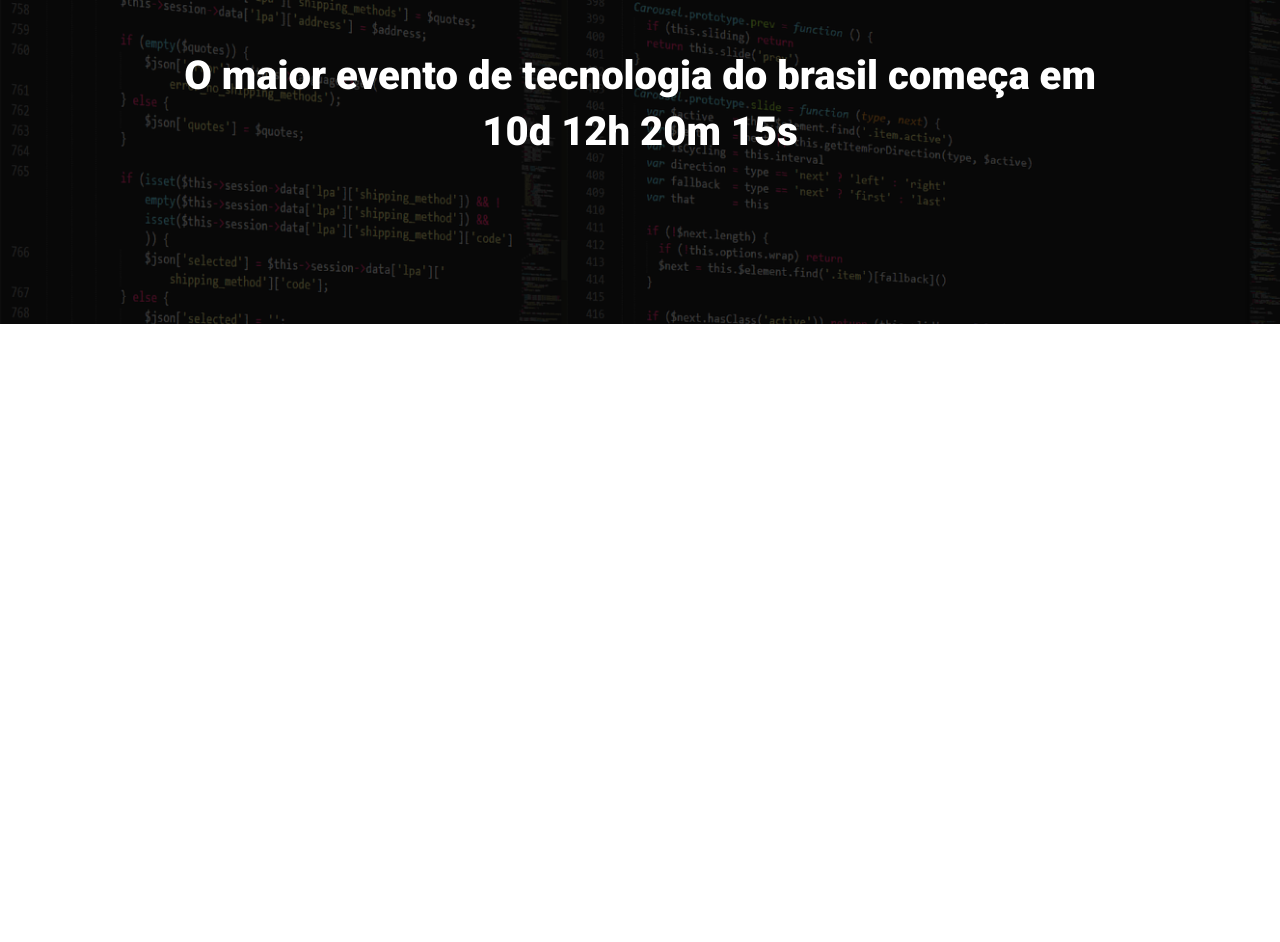
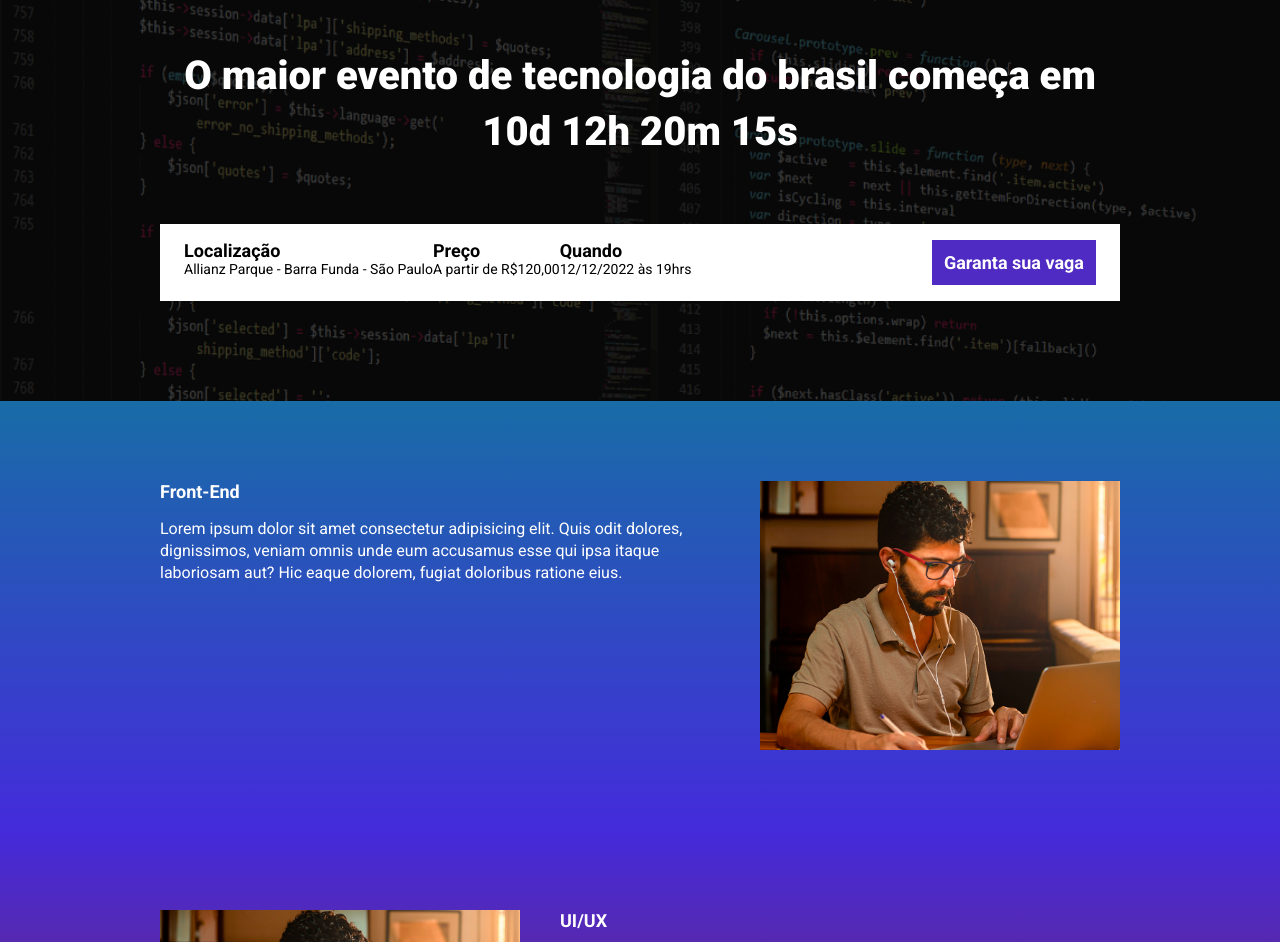
Before and after one commit to lucasgh91/ebac_tech_talks, a website built with Parcel: page src/index.html in a window 1280 px wide. Shown: the part 160-1102 px from the top of the page. Before the commit the page ends 800 px from the top, so only its background shows below. Built offline with nearby package versions, Linux system fonts and the light colour scheme.

Commit message:
Finalizado Header e seções

```diff
--- a/src/index.html
+++ b/src/index.html
@@ -7,6 +7,7 @@
   <link href="https://fonts.googleapis.com/css2?family=Roboto:wght@400;700;900&display=swap" rel="stylesheet">
   <meta charset="UTF-8">
   <meta name="viewport" content="width=device-width, initial-scale=1.0">
+  <link href="https://unpkg.com/aos@2.3.1/dist/aos.css" rel="stylesheet">
   <link rel="stylesheet" href="./styles/main.scss">
   <title>EBAC Tech Talks</title>
 </head>
@@ -16,9 +17,69 @@
     <div class="container">
       <img class="hero__logo" src="./images/ebac_logo.svg" alt="EBAC">
       <p class="hero__text">O maior evento de tecnologia do brasil começa em 10d 12h 20m 15s</p>
+      <div class="infos-bar">
+        <ul class="infos-bar__infos">
+          <li class="infos-bar__infos__item">
+            <b>Localização</b>
+            Allianz Parque - Barra Funda - São Paulo
+          </li>
+          <li class="infos-bar__infos__item">
+            <b>Preço</b>
+            A partir de R$120,00
+          </li>
+          <li class="infos-bar__infos__item">
+            <b>Quando</b>
+            12/12/2022 às 19hrs
+          </li>
+        </ul>
+        <a href="#" class="button button--primary">
+          Garanta sua vaga
+        </a>
+      </div>
     </div>
   </header>
 
+  <section class="event event--front-end">
+    <div class="container" data-aos="fade-right">
+      <div class="event__details">
+        <h2 class="event__details__title">Front-End</h2>
+        <p class="event__details__description">Lorem ipsum dolor sit amet consectetur adipisicing elit. Quis odit dolores, dignissimos, veniam omnis unde eum accusamus esse qui ipsa itaque laboriosam aut? Hic eaque dolorem, fugiat doloribus ratione eius.</p>
+      </div>
+      <img class="event__image" src="./images/frontend.png" alt="Front-End">
+    </div>
+  </section>
+
+  <section class="event event--ux-ui event--image-left">
+    <div class="container" data-aos="fade-left">
+      <div class="event__details">
+        <h2 class="event__details__title">UI/UX</h2>
+        <p class="event__details__description">Lorem ipsum dolor sit amet consectetur adipisicing elit. Quis odit dolores, dignissimos, veniam omnis unde eum accusamus esse qui ipsa itaque laboriosam aut? Hic eaque dolorem, fugiat doloribus ratione eius.</p>
+      </div>
+      <img class="event__image" src="./images/frontend.png" alt="Front-End">
+    </div>
+  </section>
+
+  <section class="event event--data-science">
+    <div class="container"  data-aos="fade-right">
+      <div class="event__details">
+        <h2 class="event__details__title">Data Science</h2>
+        <p class="event__details__description">Lorem ipsum dolor sit amet consectetur adipisicing elit. Quis odit dolores, dignissimos, veniam omnis unde eum accusamus esse qui ipsa itaque laboriosam aut? Hic eaque dolorem, fugiat doloribus ratione eius.</p>
+      </div>
+      <img class="event__image" src="./images/frontend.png" alt="Front-End">
+    </div>
+  </section>
+
+  <section class="event event--back-end event--image-left">
+    <div class="container"  data-aos="fade-left">
+      <div class="event__details">
+        <h2 class="event__details__title">Back-End</h2>
+        <p class="event__details__description">Lorem ipsum dolor sit amet consectetur adipisicing elit. Quis odit dolores, dignissimos, veniam omnis unde eum accusamus esse qui ipsa itaque laboriosam aut? Hic eaque dolorem, fugiat doloribus ratione eius.</p>
+      </div>
+      <img class="event__image" src="./images/frontend.png" alt="Front-End">
+    </div>
+  </section>
+
+  <script src="https://unpkg.com/aos@2.3.1/dist/aos.js"></script>
   <script src="scripts/main.js"></script>
 </body>
 
--- a/src/scripts/main.js
+++ b/src/scripts/main.js
@@ -1 +1 @@
-console.log("Olá mundo");
+AOS.init()
--- /dev/null
+++ b/src/styles/_event.scss
@@ -0,0 +1,62 @@
+@use 'variables';
+
+.event {
+  padding: 80px 0;
+
+  &--front-end {
+    background-image: linear-gradient(variables.$blue1, variables.$blue2);
+  }
+  &--ux-ui {
+    background-image: linear-gradient(variables.$blue2, variables.$pink);
+  }
+  &--data-science {
+    background-image: linear-gradient(variables.$pink, variables.$yellow);
+  }
+  &--back-end {
+    background-image: linear-gradient(variables.$yellow, variables.$pink);
+  }
+
+  &--image-left {
+    .container {
+      flex-direction: row-reverse;
+    }
+  }
+
+  .container {
+    display: flex;
+    gap: 40px;
+  }
+
+  &__image {
+    max-width: 360px;
+  }
+
+  &__details {
+
+    &__title {
+      font-size: 18px;
+      font-weight: bold;
+      margin-bottom: 16px;
+    }
+
+    &__description {
+      font-size: 16px;
+      line-height: 22px;
+    }
+  }
+
+  @media (max-width: 640px) {
+    .container {
+      display: block;
+    }
+
+    &__image {
+      width: 100%;
+    }
+
+    &__details {
+      margin-right: 0;
+      margin-bottom: 16px;
+    }
+  }
+}
--- a/src/styles/_hero.scss
+++ b/src/styles/_hero.scss
@@ -1,3 +1,5 @@
+@use 'variables';
+
 .hero {
   position: relative;
   padding-top: 64px;
@@ -18,7 +20,7 @@
     width: 100%;
     height: 100%;
     opacity: .7;
-    background-color: #000;
+    background-color: variables.$secondaryTextColor;
   }
 
   &__text {
@@ -26,7 +28,6 @@
     margin-bottom: 64px;
     font-size: 40px;
     line-height: 56px;
-    color: #fff;
     font-weight: 900;
     text-align: center;
   }
--- /dev/null
+++ b/src/styles/_variables.scss
@@ -0,0 +1,9 @@
+
+$textColor: #fff;
+$secondaryTextColor: #000;
+
+$blue1: #186CA7;
+$blue2: #442BDB;
+$pink: #89223B;
+$yellow: #9C791D;
+$purple: #4F2AC3;
--- /dev/null
+++ b/src/styles/components/_buttons.scss
@@ -0,0 +1,27 @@
+@use '../variables';
+
+.button {
+  padding: 12px;
+  font-size: 18px;
+  font-weight: bold;
+  text-decoration: none;
+  text-align: center;
+  white-space: nowrap;
+
+  &--primary {
+    color: white;
+    background-color: variables.$purple;
+  }
+
+  @media (max-width: 640px) {
+
+    display: block;
+    width: 100%;
+  }
+
+  @media (max-width: 1024px) {
+
+    display: flex;
+    align-items: center;
+  }
+}
--- /dev/null
+++ b/src/styles/components/_infos_bar.scss
@@ -0,0 +1,46 @@
+@use '../variables';
+
+.infos-bar {
+
+  display: flex;
+  justify-content: space-between;
+  padding: 16px 24px;
+  background-color: variables.$textColor;
+
+
+  &__infos {
+    display: flex;
+
+    &__item {
+
+      font-size: 14px;
+      color: variables.$secondaryTextColor;
+
+      b {
+        color: variables.$secondaryTextColor;
+        font-size: 18px;
+        display: block;
+      }
+    }
+  }
+
+  @media (max-width: 640px) {
+
+    display: block;
+
+    &__infos {
+      display: block;
+
+      &__item {
+        margin-bottom: 24px;
+      }
+    }
+  }
+
+  @media (max-width: 1024px) {
+
+    &__infos {
+      gap: 16px;
+    }
+  }
+}
--- a/src/styles/main.scss
+++ b/src/styles/main.scss
@@ -1,11 +1,16 @@
 @use 'hero';
+@use 'components/infos_bar';
+@use 'components/buttons';
+@use 'event';
+@use 'variables';
 
 * {
   margin: 0;
   padding: 0;
   box-sizing: border-box;
   font-family: 'Roboto', sans-serif;
-  color: #fff;
+  color: variables.$textColor;
+  list-style-type: none;
 }
 
 .container {
```
